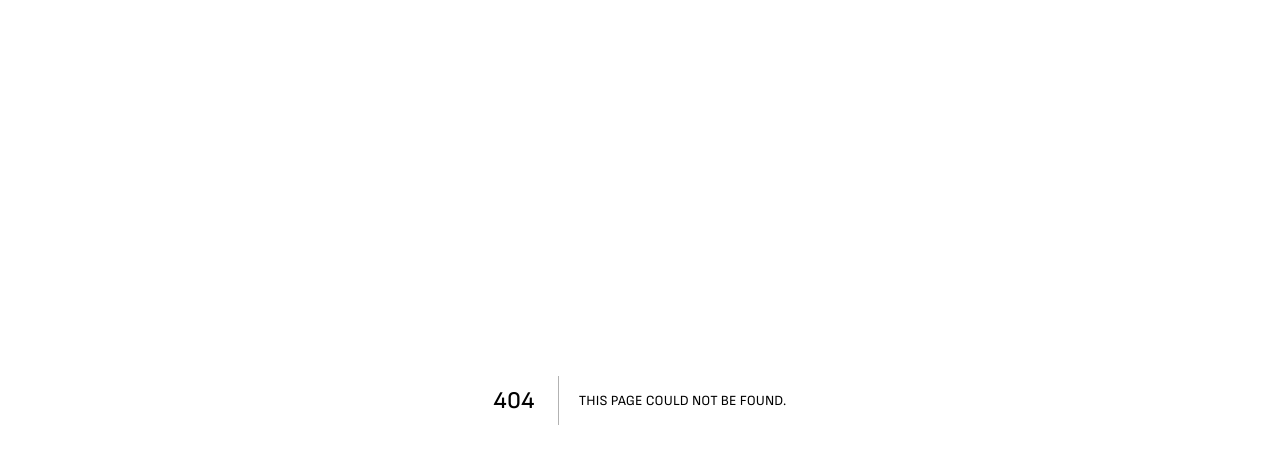
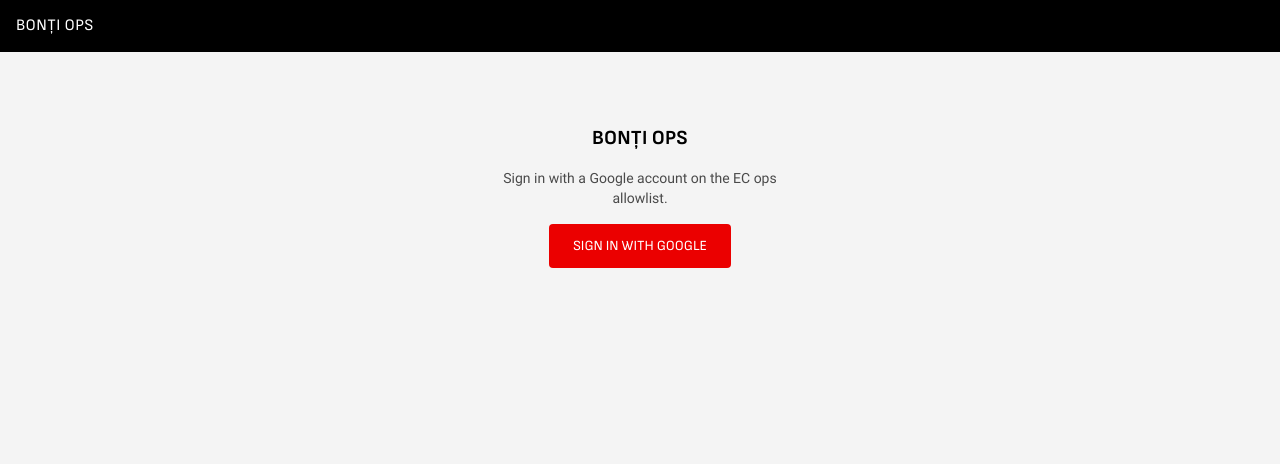
Before and after one commit to VoicAndrei/electric-castle-cluj-ai-buildathon, a Next.js app in the folder bonti/: page /admin/sign-in in a window 1280 px wide. Before the commit this address had no page. Shown: the top 464 px of the page. Built offline with nearby package versions, Linux system fonts and the light colour scheme.

Commit message:
feat(admin): /admin layout shell + Google OAuth sign-in

```diff
--- /dev/null
+++ b/bonti/src/app/admin/layout.tsx
@@ -0,0 +1,14 @@
+import Link from "next/link";
+
+export default function AdminLayout({ children }: { children: React.ReactNode }) {
+  return (
+    <div className="min-h-screen flex flex-col bg-bonti-bg">
+      <header className="bg-bonti-toolbar text-white px-4 h-[52px] flex items-center justify-between">
+        <Link href="/admin/broadcasts" className="font-sofia uppercase tracking-wide">
+          Bonți Ops
+        </Link>
+      </header>
+      <main className="flex-1 mx-auto w-full max-w-2xl px-4 py-6">{children}</main>
+    </div>
+  );
+}
--- /dev/null
+++ b/bonti/src/app/admin/sign-in/page.tsx
@@ -0,0 +1,30 @@
+"use client";
+
+import { createClient } from "@/lib/supabase/client";
+
+export default function AdminSignInPage() {
+  async function signIn() {
+    const supabase = createClient();
+    await supabase.auth.signInWithOAuth({
+      provider: "google",
+      options: {
+        redirectTo: `${window.location.origin}/auth/callback?next=/admin/broadcasts`,
+      },
+    });
+  }
+
+  return (
+    <div className="flex flex-col items-center gap-4 py-12">
+      <h1 className="font-sofia uppercase text-bonti-text text-xl">Bonți Ops</h1>
+      <p className="font-roboto text-bonti-text/70 text-sm text-center max-w-xs">
+        Sign in with a Google account on the EC ops allowlist.
+      </p>
+      <button
+        onClick={signIn}
+        className="bg-bonti-red text-white font-sofia uppercase px-6 py-3 text-sm rounded"
+      >
+        Sign in with Google
+      </button>
+    </div>
+  );
+}
```
